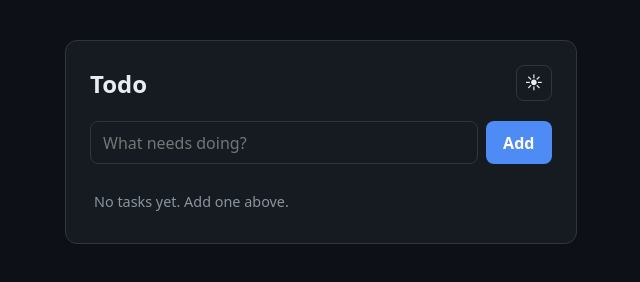
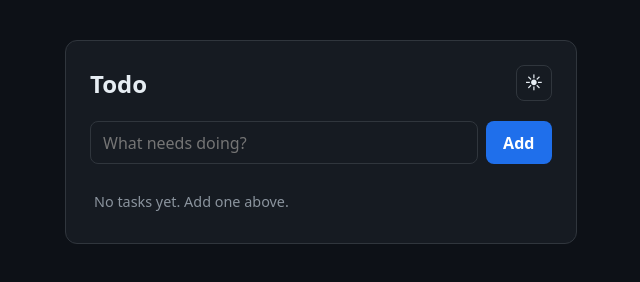
Before and after one commit to giripriyanka-afk/todo-app, a plain HTML site: page index.html in a window 1280 px wide. Shown: the whole page, without its empty margins (319-959 px from the left). Drawn offline with Linux system fonts and the dark colour scheme.

Commit message:
Darken the dark-mode accent for button contrast
White text on the Add button was 3.31:1 against #4f8bf5. WCAG AA needs
4.5:1 for normal text.

#1f6feb gives 4.63:1 with white. It still reads at 3.73:1 against the dark
surface, so the focus ring and checkbox stay visible.

Co-Authored-By: Claude Opus 5 <noreply@anthropic.com>

```diff
--- a/style.css
+++ b/style.css
@@ -19,7 +19,7 @@
     --text: #e6edf3;
     --muted: #8b949e;
     --border: #30363d;
-    --accent: #4f8bf5;
+    --accent: #1f6feb;
     --danger: #f85149;
     --danger-soft: #3d1d1a;
     --toggle-hover: #21262d;
@@ -32,7 +32,7 @@
   --text: #e6edf3;
   --muted: #8b949e;
   --border: #30363d;
-  --accent: #4f8bf5;
+  --accent: #1f6feb;
   --danger: #f85149;
   --danger-soft: #3d1d1a;
   --toggle-hover: #21262d;
```
